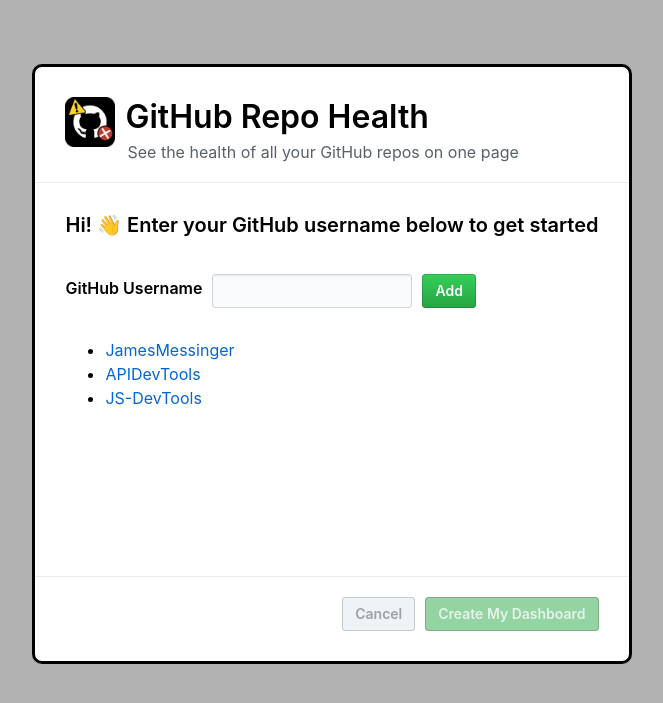
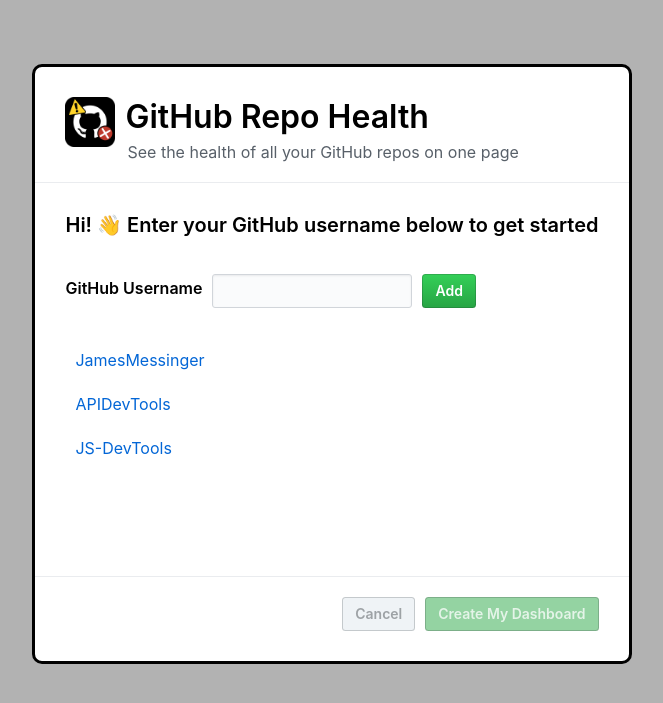
Before and after one commit to JS-DevTools/my-repos, a Jekyll site: the page built from index.html, in a window 1280 px wide. Shown: the top 703 px of the page, without its empty margins (308-971 px from the left). Built offline with Jekyll 4.4.1, drawn with Linux system fonts in a browser that asks for light colours; nearby versions of some CDN libraries.

Commit message:
styled the account and lists on the "edit dashboard" dialog

```diff
--- a/_sass/_edit-dashboard-dialog.scss
+++ b/_sass/_edit-dashboard-dialog.scss
@@ -15,7 +15,47 @@
 }
 
 #edit_account_list {
+  display: flex;
   margin-top: $vertical-space-large;
+
+  ul {
+    list-style: none;
+    margin: 0;
+    padding: 0;
+
+    &.empty {
+      display: none;
+    }
+  }
+
+  .account-list {
+    .account {
+      > a {
+        display: block;
+        padding: $vertical-space-small $horizontal-space-small;
+        color: $link-color;
+        cursor: pointer;
+      }
+
+      &.selected {
+        background-color: $light-gray;
+
+        > a {
+          color: $text-color;
+          text-decoration: none;
+        }
+      }
+    }
+  }
+
+  .repo-list {
+    flex-grow: 1;
+    padding-left: $horizontal-space-medium;
+
+    .repo {
+      padding: $vertical-space-small $horizontal-space-small;
+    }
+  }
 }
 
 @media (min-width: $tablet-min-width) {
```
